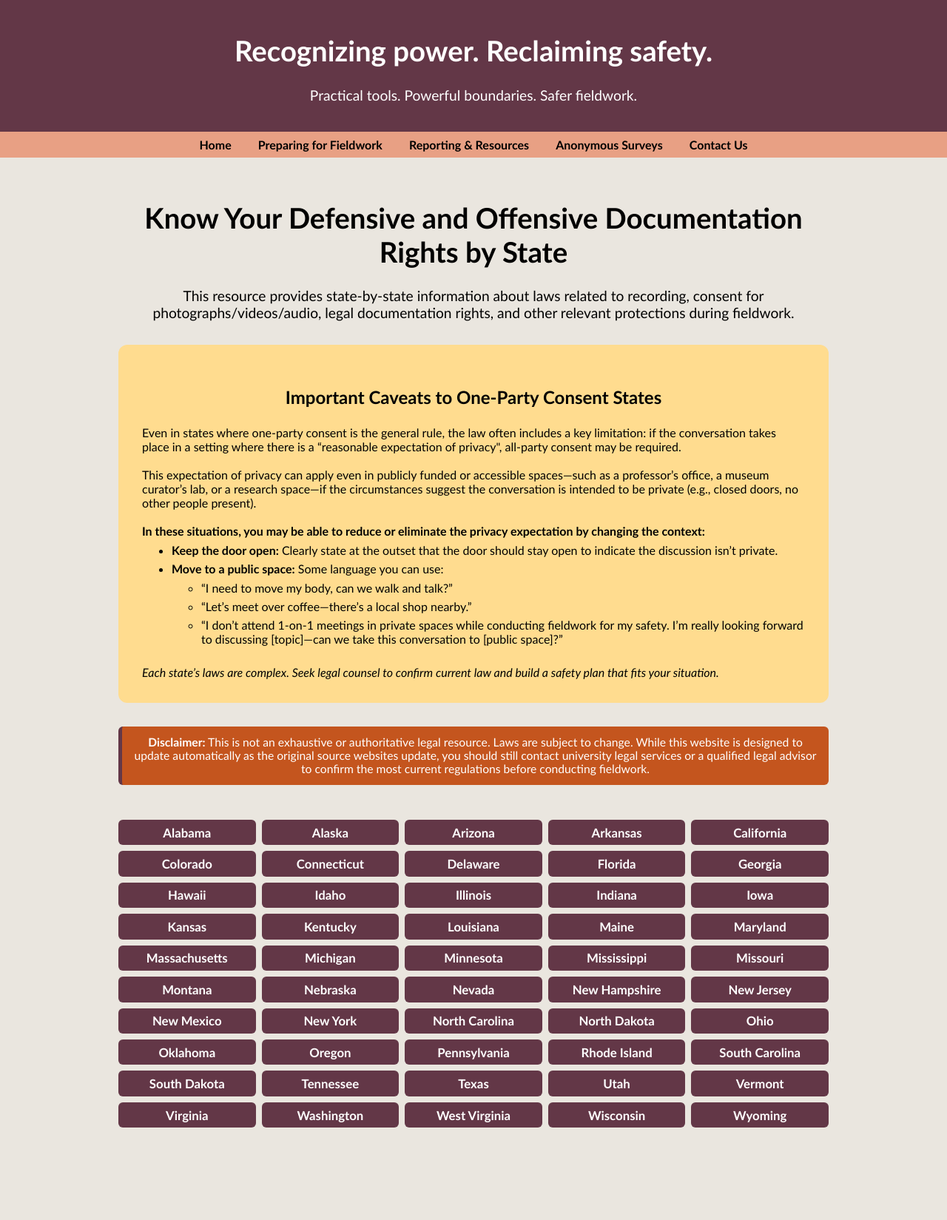
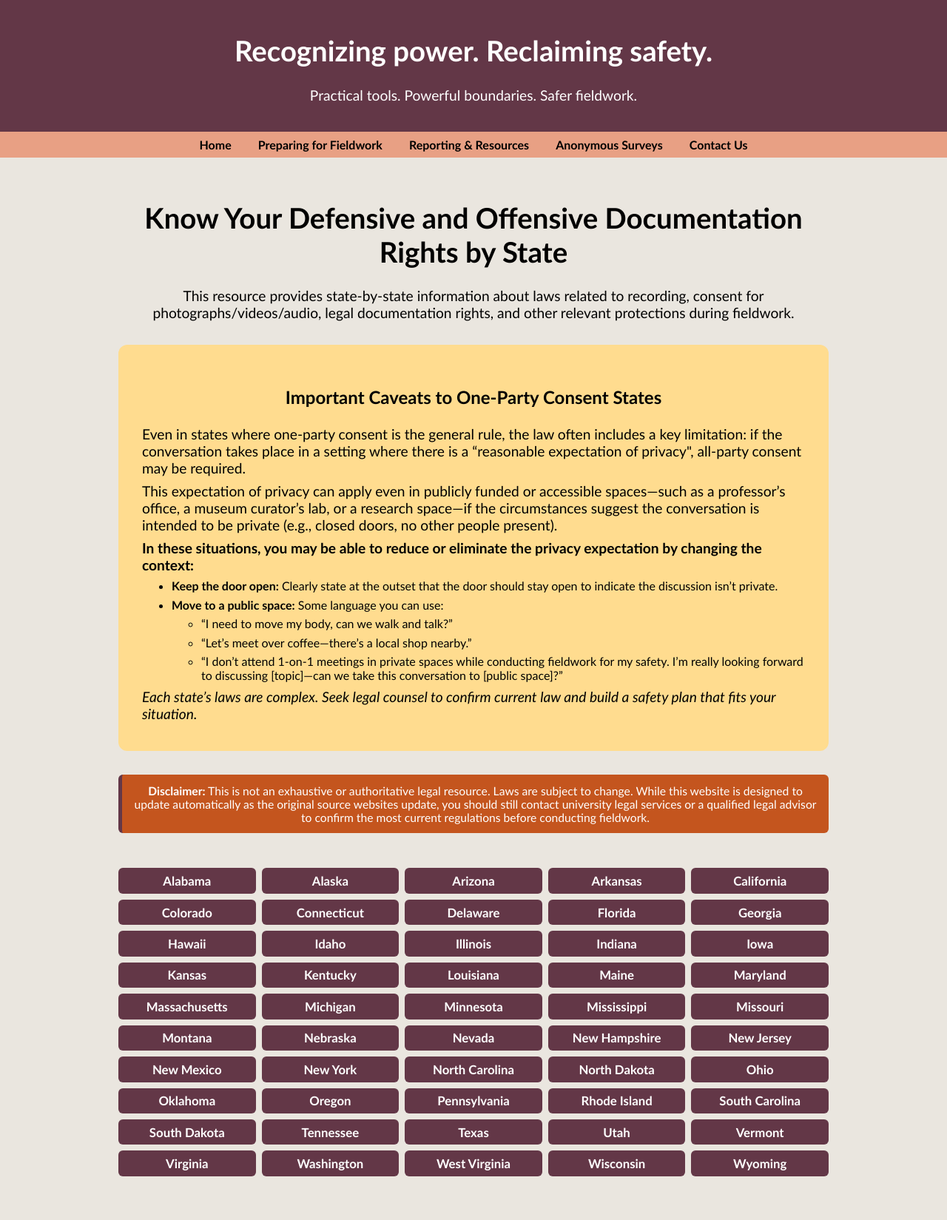
Before and after one commit to AnthroSafetyWarrior/GoldenTrowelProject, a Jekyll site: the page built from _pages/statelaw.html, in a window 1280 px wide. Shown: the whole page at 74% size. Built offline with Jekyll 4.4.1, drawn with Linux system fonts in a browser that asks for light colours; before the commit the page ends 1583 px from its top, so only the background shows below that.

Commit message:
updating pages

```diff
--- a/_pages/statelaw.html
+++ b/_pages/statelaw.html
@@ -49,7 +49,6 @@ permalink: /statelaw.html
 .oneparty-caveat {
   background-color: #ffdc8f;
   padding: 2em;
-  font-size:1em;
   margin: 2em auto;
   max-width: 100%;
   text-align: left;       /* centers the heading */
@@ -119,12 +118,10 @@ th {
 
 <div class="oneparty-caveat" role="region" aria-labelledby="opc-caveats-title">
   <h3 id="opc-caveats-title"; style=text-align: center;>Important Caveats to One-Party Consent States</h3>
-    Even in states where one-party consent is the general rule, the law often includes a key limitation: if the conversation takes place in a setting where there is a “reasonable expectation of privacy", all-party consent may be required.<br>
-<br>This expectation of privacy can apply even in publicly funded or accessible spaces—such as a professor’s office,
-    a museum curator’s lab, or a research space—if the circumstances suggest the conversation is intended to be private
-    (e.g., closed doors, no other people present).<br>
-
-<br><strong>In these situations, you may be able to reduce or eliminate the privacy expectation by changing the context:</strong>
+    <p>Even in states where one-party consent is the general rule, the law often includes a key limitation: if the conversation takes place in a setting where there is a “reasonable expectation of privacy", all-party consent may be required.</p>
+<p>This expectation of privacy can apply even in publicly funded or accessible spaces—such as a professor’s office, a museum curator’s lab, or a research space—if the circumstances suggest the conversation is intended to be private (e.g., closed doors, no other people present).</p>
+
+<p><strong>In these situations, you may be able to reduce or eliminate the privacy expectation by changing the context:</strong>
   <ul>
     <li><strong>Keep the door open:</strong> Clearly state at the outset that the door should stay open to indicate the discussion isn’t private.</li>
     <li><strong>Move to a public space:</strong> Some language you can use:
@@ -134,8 +131,8 @@ th {
         <li>“I don’t attend 1-on-1 meetings in private spaces while conducting fieldwork for my safety. I’m really looking forward to discussing [topic]—can we take this conversation to [public space]?”</li>
       </ul>
     </li>
-  </ul>
-  <br><em>Each state’s laws are complex. Seek legal counsel to confirm current law and build a safety plan that fits your situation.</em>
+  </ul></p>
+  <p><em>Each state’s laws are complex. Seek legal counsel to confirm current law and build a safety plan that fits your situation.</em>
 </div>
 
 
@@ -290,7 +287,7 @@ th {
 <br>Includes perpetrator suggests sexual penetration "served a professional purpose when it served no professional purpose"</></td>
       <td>One-party consent may be permissible under § 633.5: Overhearing or recording a confidential communication related to sexual assault or other sexual offense that he or she may lawfully overhear or record pursuant to that section, or using or operating a body-worn camera as authorized pursuant to that section.<br>
 <br>Additionally, § 633.5 covers a party to a confidential communication recording the communication for the purpose of obtaining evidence reasonably believed to relate to the commission by another party to the communication of a crime.</td>
-      <td><strong>In California, you must obtain consent from all parties for both defensive and offensive recording. Failure to do so may result in civil or criminal charges.<br> <br>One-party consent may be permissible if you reasonably believe sexual violence may take place. Recording while a crime is in progress also qualifies as an exemption in the event of a felony involving violence against you.<br> <br>Stating  your lack of consent or otherwise making it clear you are being forced constitutes sexual violence.</p>
+      <td><strong>In California, you must obtain consent from all parties for both defensive and offensive recording. Failure to do so may result in civil or criminal charges.<br> <br>One-party consent may be permissible if you reasonably believe sexual violence may take place. Recording while a crime is in progress also qualifies as an exemption in the event of a felony involving violence against you.<br> <br>Stating  your lack of consent or otherwise making it clear you are being forced constitutes sexual violence.
 </strong></td>
     </tr>
      <tr>
```
